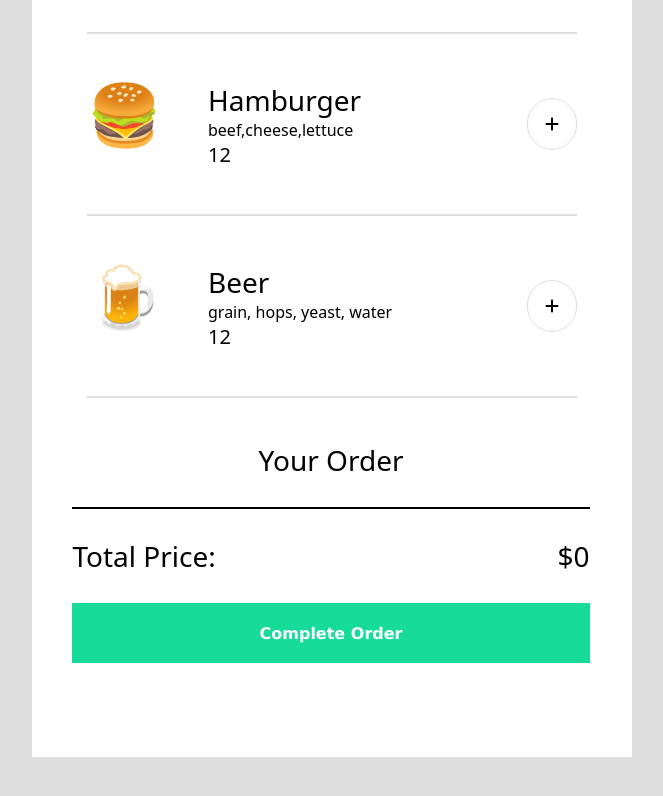
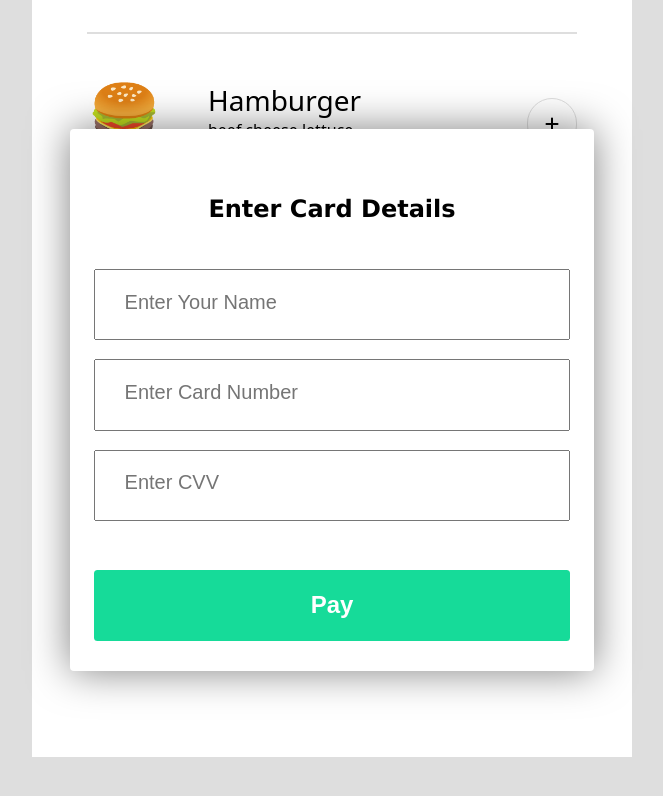
Before and after one commit to jfventures97/restaurant-ordering, a website built with Vite: page index.html in a window 1280 px wide. Both pictures are taken after a click on the button "Complete Order". Shown: the part 361-1157 px from the top of the page, without its empty margins (308-971 px from the left). Built offline with nearby package versions, Linux system fonts and the light colour scheme; a web font is replaced by a local one.

Commit message:
1.3.5 Popup is working fine when click complete order but need add functionality of empty cart if statement

```diff
--- a/index.html
+++ b/index.html
@@ -24,7 +24,7 @@
                 <p class="fontsize28">Total Price:</p>
                 <p id="totalprice">$0</p>
             </div>
-            <button class="completebutton"> Complete Order</button>
+            <button id="completebutton" class="completebutton"> Complete Order</button>
         </div>
         </div>
 
--- a/index.js
+++ b/index.js
@@ -84,3 +84,10 @@ function removeFromCart(id) {
     renderCart(); // Re-render the cart
   }
 }
+
+
+const submitPayment = document.getElementById ('completebutton');
+
+submitPayment.addEventListener('click',()=> {
+  document.querySelector('.popup').style.display = 'block';
+})
```
